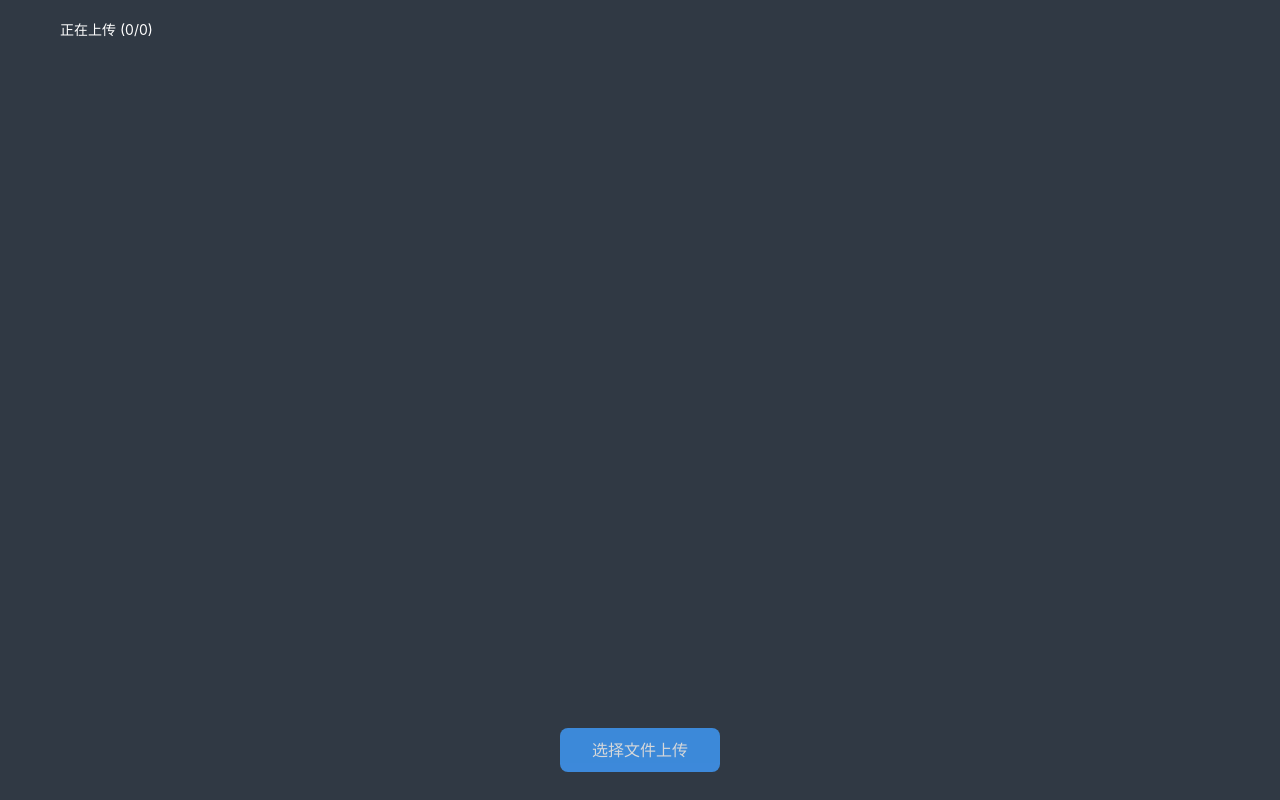
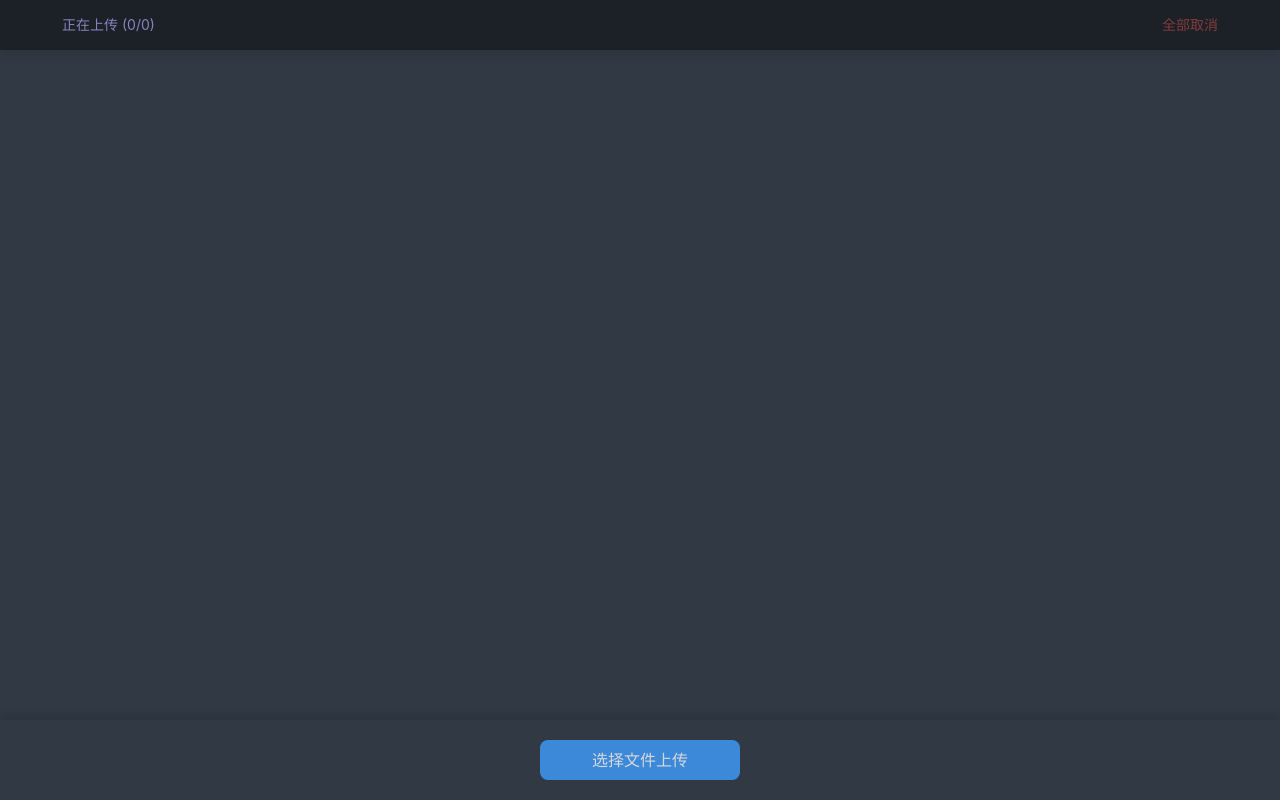
Before and after one commit to chenxijywc/large-file-upload, a Vue app in the folder vite-project/: page / in a window 1280 px wide. Built offline with nearby package versions, Linux system fonts and the light colour scheme.

Commit message:
上传文件之后滚动条设置滚到最底部

```diff
--- a/vite-project/src/App.vue
+++ b/vite-project/src/App.vue
@@ -1,9 +1,10 @@
 <template>
   <div class="page">
     <div class="pageTop">
-      正在上传 ({{ statistics }})
+      <p>正在上传 ({{ statistics }})</p>
+      <p class="clearBtn" @click="clear">全部取消</p>
     </div>
-    <div class="content">
+    <div class="content" ref="contentRef">
       <ListItem :taskArr="taskArr" @pauseUpdate="pauseUpdate" @goonUpdate="goonUpdate" @reset="reset"/>
     </div>
     <div class="bottomBox">
@@ -20,7 +21,7 @@
   import ListItem from '@/listItem.vue'
   import SparkMD5 from "spark-md5"
   // 显示到视图层的初始数据:
-  let lastTime:any = ref()
+  const contentRef = ref()
   const localForage = (getCurrentInstance()!.proxy as any).$localForage
   const unit = 1024*1024*3  //每个切片的大小定位3m
   let taskArr = ref<Array<taskArrItem>>([])
@@ -62,6 +63,10 @@
     pauseUpdate(item)
     taskArr.value = toRaw(taskArr.value).filter(itemB => itemB.id !== item.id)
   }
+  // 全部取消
+  const clear = () =>{
+    taskArr.value = []
+  }
   // 设置已完成
   const isFinishTask = (item:taskArrItem) =>{
     item.percentage = 100
@@ -72,7 +77,6 @@
   const inputChange = (e:Event) =>{
     let target = e.target as HTMLInputElement
     let files = target.files as FileList
-    if(files.length === 0) return
     for (let h = 0; h < files.length; h++) {
       const file = files[h]
       console.log(file,'file')
@@ -93,6 +97,10 @@
       inTaskArrItem.state = 1
       let worker = new Worker('./js/hash.js')  //复杂的计算,使用web Worker提高性能
       worker.postMessage({file})
+      if(file.size === 0){
+        pauseUpdate(inTaskArrItem,false)
+        continue
+      }
       worker.onmessage = async(e) =>{
         console.log(e.data,'md5加密完成')
         let {name,data} = e.data
@@ -101,7 +109,6 @@
           inTaskArrItem.md5 = data
           let fileMd5 = data
           let sliceNumber = Math.ceil(file.size/unit)  // 向上取证切割次数,例如20.54,那里就要为了那剩余的0.54再多遍历一次
-          console.log(sliceNumber,'一共多少片')
           // 先查本地再查远程服务器,本地已经上传了一半了就重新切割好对上指定的片,继续上传就可以了
           let needUpdateingArr = updateingArr.filter(item => fileMd5 === item.md5)
           if(needUpdateingArr.length > 0){
@@ -134,6 +141,7 @@
                 }
                 inTaskArrItem.allDatas.push(needObj)
               }
+              console.log(inTaskArrItem,'inTaskArrItem')
               slicesUpdate(inTaskArrItem)
             }else{
               // 该文件已经上传完成了
@@ -143,12 +151,15 @@
         }
       }
     }
+    nextTick(()=>{
+      contentRef.value.scrollTop = 110 * taskArr.value.length
+    })
   }
   // 切片上传
   const slicesUpdate = (taskArrItem:taskArrItem,progressTotal = 100) =>{
+    // console.log(taskArrItem,'taskArrItem')
     let needObj = taskArrItem.allDatas.slice(-1)[0]
     const fd = new FormData()
-    // console.log(needObj,'needObj')
     const { file,fileMd5,sliceFileSize,index,fileSize,fileName,sliceNumber } = needObj
     fd.append('file',file as File)
     fd.append('fileMd5',fileMd5)
@@ -256,22 +267,25 @@
 </script>
 <style  scoped>
   .page{margin:0 auto;background-color: #303944;width: 100%;height: 100vh;color:#ffffff;position: relative;}
-  .pageTop{height: 60px;padding: 0 60px;display: flex;align-items: center;font-size: 14px;}
-  .content{max-width: 1000px;margin: 0 auto;overflow-y: auto; height: calc(100vh - 160px);}
+  .pageTop{height: 50px;padding: 0 50px;display: flex;justify-content: space-between;align-items: center;font-size: 14px;box-shadow: 0 5px 10px rgba(0, 0, 0, .1);background-color: #1c2127;color:#8386be;}
+  .pageTop>p{padding: 12px;}
+  .clearBtn{cursor: pointer;color: #853b3c;}
+  .clearBtn:hover{cursor: pointer;color: #b65658;}
+  .content{max-width: 1000px;margin: 0 auto;overflow-y: auto; height: calc(100vh - 130px);}
   :deep(.el-progress-bar__innerText){color: black;}
   .mybtn{padding: 2px 10px;height: 24px;border-radius: 8px;display: flex;cursor: pointer;margin: 10px 8px;opacity: 0.8;
         display: flex;justify-content: center;align-items: center;user-select: none;min-width: 48px;}
   .mybtn:hover{opacity: 1;}
   .blueBtn{background-color: #409eff;}
   .redBtn{background-color: #f56c6c;}
-  .bottomBox{text-align: center;position: absolute;bottom: 0;left: 0;height: 100px;width: 100%;display: flex;align-items: center;}
+  .bottomBox{text-align: center;position: absolute;bottom: 0;left: 0;height: 80px;width: 100%;display: flex;align-items: center;box-shadow: 0 -5px 10px rgba(0, 0, 0, .1);}
   .inputBtn>input{position: absolute;top: 0;left: 0;width: 100%;height: 100%;opacity: 0;cursor: pointer;}
-  .inputBtn{width: 160px;background-color: #409eff;opacity: 0.8;position: relative;padding: 10px 16px;border-radius: 8px;margin: 0 auto;user-select: none;}
+  .inputBtn{width: 200px;background-color: #409eff;opacity: 0.8;position: relative;padding: 8px 16px;border-radius: 8px;margin: 0 auto;user-select: none;}
   .inputBtn:hover{opacity: 1;}
   /* 滚动条 */
   ::-webkit-scrollbar{width: 6px;height: 6px;}
-  ::-webkit-scrollbar-thumb{background-color: #dddee0;border-radius: 4px;cursor: pointer;}
-  ::-webkit-scrollbar-thumb:hover{background-color: #c7c9cc;}
+  ::-webkit-scrollbar-thumb{background-color: #404755;border-radius: 4px;cursor: pointer;}
+  ::-webkit-scrollbar-thumb:hover{background-color: #4d5564;}
   @keyframes fadeIn{
   	0% {opacity: 0;}
   	100% {opacity: 1;}
--- a/vite-project/src/api/home.ts
+++ b/vite-project/src/api/home.ts
@@ -12,6 +12,7 @@ export interface AllDatasItem{
   progressArr:Array<number>  // 所有进度数组
   cancel?:Function | void
   finish?:boolean
+  // hint?:string  // 失败提示语
 }
 export interface taskArrItem{
   id:number | string
--- a/vite-project/src/listItem.vue
+++ b/vite-project/src/listItem.vue
@@ -19,7 +19,7 @@
               </div>
               <div style="margin-left: 4px;">
                 <div v-if="item.state === 0" style="height:24px;width: 100%;"></div>
-                <p v-else-if="item.state === 1">文件正在处理中...</p>
+                <p v-else-if="item.state === 1">文件正在解析中...</p>
                 <p v-else-if="item.state === 2">文件正在上传中...</p>
                 <p v-else-if="item.state === 3">暂停中</p>
                 <p v-else-if="item.state === 4">上传完成</p>
@@ -32,10 +32,10 @@
           <div class="mybtn redBtn" @click="pauseUpdate(item)" v-if="[1,2].includes(item.state)">暂停</div>
           <div class="mybtn blueBtn" @click="goonUpdate(item)" v-if="[3].includes(item.state)">继续</div>
           <div class="mybtn redBtn" @click="reset(item)">取消</div>
-          <!-- <div class="mybtn redBtn" @click="reset(item)" v-if="[2,3,5].includes(item.state)">取消</div> -->
         </div>
       </div>
     </div>
+    <div style="height: 108px;"></div>
 </template>
 
 <script lang="ts" setup>
@@ -62,26 +62,26 @@ import { taskArrItem } from '@/api/home'
     const fileSize = (val:number) =>{
       let m = 1024 * 1024
       if(val > m){
-        let num = Math.floor(val/m)
-        let numB = Math.floor(num/1024)
+        let num = Math.ceil(val/m)
+        let numB = Math.ceil(num/1024)
         if(numB > 1){
           return `${numB}G`
         }else{
           return `${num}M`
         }
       }else{
-        let numC = Math.floor(val/1024)
+        let numC = Math.ceil(val/1024)
         return `${numC}KB`
       }
     }
 </script>
 
 <style scoped>
-  .listItem{margin-bottom: 22px;display: flex;transition: all 1s;}
+  .listItem{margin: 0 10px 20px 10px;display: flex;transition: all 1s;}
   .percentageBac{height:22px;width: 100%;border-radius: 8px;background-color: #1b1f24;margin: 10px 0;box-shadow: 0 5px 10px rgba(0, 0, 0, .51) inset;
                   position: relative;overflow: hidden;}
   .percentageBox{height:100%;transition: all .1s;background-color: #73c944;border-radius: 8px;display: flex;justify-content: center;align-items: center;}
-  .percentageBox_sapn{position: absolute;top:0;left: 0;width: 100%;display: flex;justify-content: center;font-size: 14px;}
+  .percentageBox_sapn{position: absolute;top:0;left: 0;width: 100%;display: flex;justify-content: center;font-size: 14px;color: #e1eae2;}
   .leftBox{flex: 1;margin: 10px 0;font-size: 14px;}
   .leftBox_percentage{flex: 1;margin: 0 10px;}
   .leftBox_fileName{margin: 0 10px;font-weight: bold;font-size: 18px;}
```
